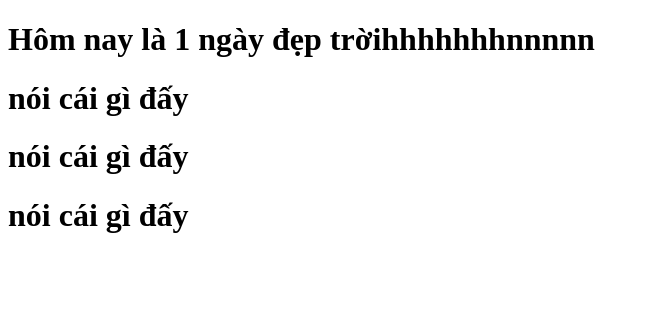
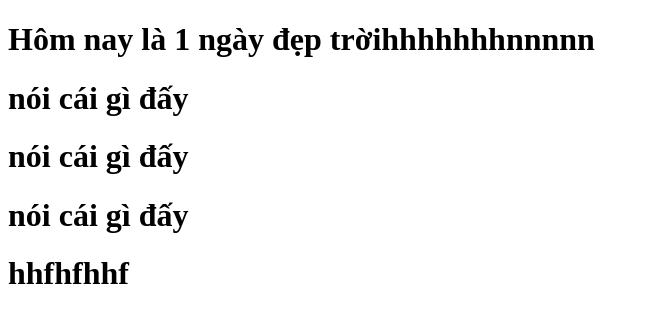
Before and after one commit to nthiep5402-max/duan5, a plain HTML site: page index.html in a window 1280 px wide. Shown: the whole page, without its empty margins (0-649 px from the left). Drawn offline with Linux system fonts and the light colour scheme.

Commit message:
thay đổi lần 3

```diff
--- a/index.html
+++ b/index.html
@@ -10,5 +10,6 @@
     <h1>nói cái gì đấy</h1>
     <h1>nói cái gì đấy</h1>
     <h1>nói cái gì đấy</h1>
+    <h1>hhfhfhhf</h1>
   </body>
 </html>
```
